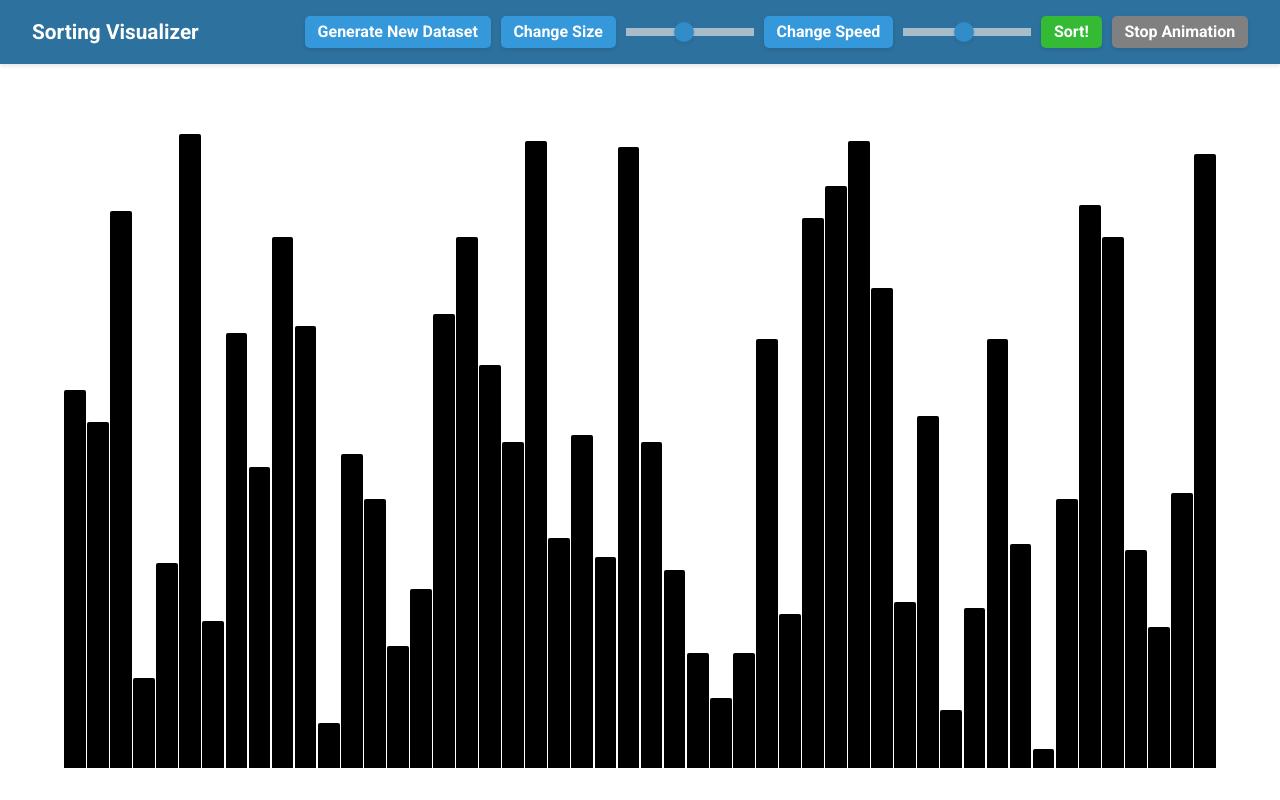
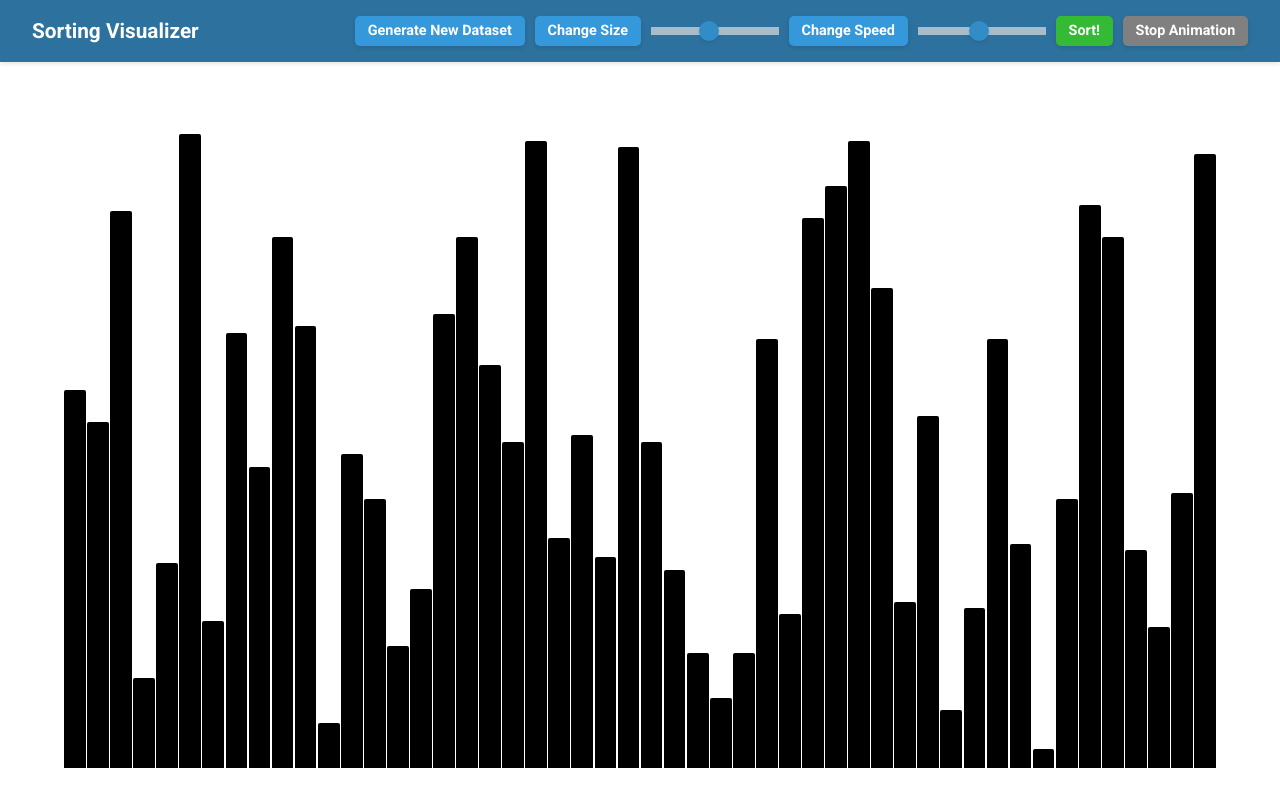
Before and after one commit to Froxzen/Sorting-Algorithm, a website built with Vite: page index.html in a window 1280 px wide. Built offline with nearby package versions, Linux system fonts and the light colour scheme.

Commit message:
Slightly changed the font size of the buttons

```diff
--- a/src/style.css
+++ b/src/style.css
@@ -34,7 +34,7 @@ header {
 
 button {
     text-align: center;
-    font-size: 1rem;
+    font-size: 0.9rem;
     padding: 0.5vw 1vw;
     border: none;
     border-radius: 5px;
```
